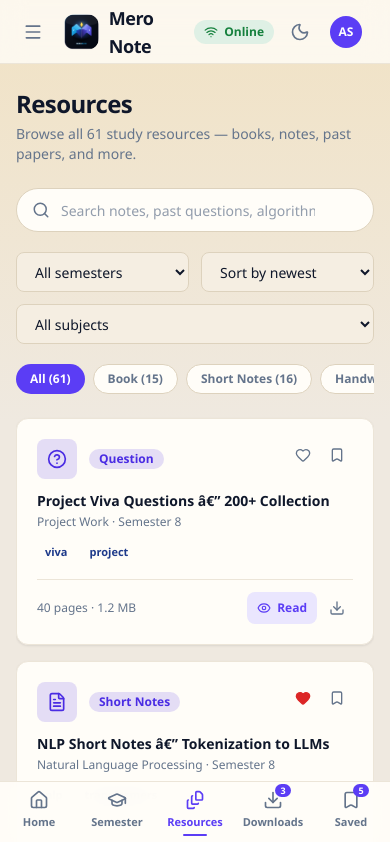
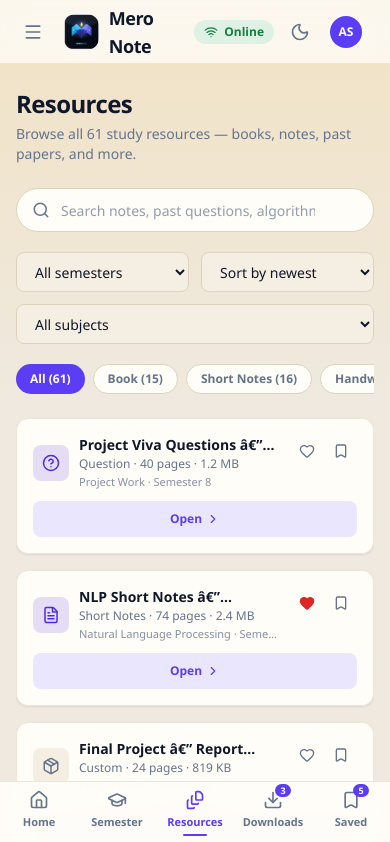
Before and after one commit to kismatdahal1-afk/MeroNote, a React (Vite) app in the folder client/: page /resources in a window 390 px wide. Shown: the top 842 px of the page. Built offline with nearby package versions, Linux system fonts and the light colour scheme.

Commit message:
fixed: resources cards on mobile view

```diff
--- a/client/src/components/cards/ResourceCard.tsx
+++ b/client/src/components/cards/ResourceCard.tsx
@@ -1,5 +1,5 @@
 import { Link } from "react-router-dom";
-import { Heart, Bookmark, Download, Eye, Check } from "lucide-react";
+import { Heart, Bookmark, Download, Eye, Check, ChevronRight } from "lucide-react";
 import type { Resource } from "../../types";
 import { Card } from "../common/PageHeader";
 import { RESOURCE_TYPE_CONFIG } from "../../lib/resourceType";
@@ -53,16 +53,67 @@ export function ResourceCard({ resource, showContext = true }: ResourceCardProps
   };
 
   return (
-    <Card interactive className="group relative flex h-full flex-col p-5">
+    <Card interactive className="group relative flex h-full flex-col p-4 sm:p-5">
       {/* Stretched link — makes the whole card clickable */}
       <Link
         to={`/resources/${resource.id}`}
         aria-label={`Open ${resource.title}`}
         className="absolute inset-0 rounded-xl focus-visible:outline focus-visible:outline-2 focus-visible:outline-offset-2 focus-visible:outline-primary"
       />
+      <div className="relative z-10 flex items-start justify-between gap-3 sm:hidden">
+        <div className="flex min-w-0 flex-1 items-center gap-2.5">
+          <div className={cx("flex size-9 shrink-0 items-center justify-center rounded-lg", typeConfig.badgeClass)}>
+            <TypeIcon className="size-4.5" aria-hidden="true" />
+          </div>
+          <div className="min-w-0 flex-1">
+            <p className="line-clamp-1 text-sm font-bold leading-snug text-foreground">
+              {resource.title}
+            </p>
+            <p className="mt-0.5 truncate text-xs font-medium text-muted-foreground">
+              {typeConfig.label} · {resource.pageCount} pages · {formatFileSize(resource.fileSize)}
+            </p>
+            {showContext && (subject || semester) && (
+              <p className="mt-0.5 truncate text-[11px] font-medium text-muted-foreground/80">
+                {[subject?.name, semester?.name].filter(Boolean).join(" · ")}
+              </p>
+            )}
+          </div>
+        </div>
+        <div className="flex shrink-0 items-center gap-0.5">
+          <IconButton
+            icon={Heart}
+            label={favorite ? "Remove from favorites" : "Add to favorites"}
+            size="sm"
+            variant={favorite ? "favorite" : "default"}
+            filled={favorite}
+            aria-pressed={favorite}
+            onClick={handleFavorite}
+          />
+          <IconButton
+            icon={Bookmark}
+            label={bookmarked ? "Bookmarked" : "Bookmark first page"}
+            size="sm"
+            variant={bookmarked ? "bookmark" : "default"}
+            filled={bookmarked}
+            aria-pressed={bookmarked}
+            onClick={handleBookmark}
+          />
+        </div>
+      </div>
+      <Link
+        to={`/resources/${resource.id}`}
+        aria-label={`Open ${resource.title}`}
+        className="relative z-10 mt-2.5 flex h-9 w-full items-center justify-center gap-1 rounded-lg bg-primary-muted text-xs font-bold text-primary transition-colors hover:bg-primary-muted-hover focus-visible:outline focus-visible:outline-2 focus-visible:outline-offset-2 focus-visible:outline-primary sm:hidden"
+      >
+        Open
+        <ChevronRight className="size-3.5" aria-hidden="true" />
+      </Link>
+
+      {/* Desktop card body — unchanged, hidden on mobile. */}
+      <div className="hidden sm:contents">
       <div className="relative z-10 flex items-start justify-between gap-3">
         <div className="flex min-w-0 items-center gap-3">
-          <div className={cx("flex size-10 shrink-0 items-center justify-center rounded-lg", typeConfig.badgeClass)}>
+          <div className={cx("flex size-9 shrink-0 items-center justify-center rounded-lg sm:size-10", typeConfig.badgeClass)}>
             <TypeIcon className="size-5" aria-hidden="true" />
           </div>
           <span className={cx("inline-flex w-fit items-center gap-1.5 rounded-full px-2.5 py-0.5 text-xs font-semibold", typeConfig.badgeClass)}>
@@ -91,7 +142,7 @@ export function ResourceCard({ resource, showContext = true }: ResourceCardProps
         </div>
       </div>
 
-      <div className="mt-3 flex min-w-0 flex-1 flex-col">
+      <div className="mt-2.5 flex min-w-0 flex-1 flex-col sm:mt-3">
         <h3 className="line-clamp-2 text-sm font-bold leading-snug text-foreground group-hover:text-primary">
           {resource.title}
         </h3>
@@ -103,7 +154,7 @@ export function ResourceCard({ resource, showContext = true }: ResourceCardProps
         )}
       </div>
 
-      <div className="mt-3 flex flex-wrap gap-1.5">
+      <div className="mt-2 flex flex-wrap gap-1.5 sm:mt-3">
         {resource.tags.slice(0, 3).map((tag) => (
           <span
             key={tag}
@@ -116,7 +167,7 @@ export function ResourceCard({ resource, showContext = true }: ResourceCardProps
 
       {/* Reading progress where available */}
       {progress && (
-        <div className="mt-3">
+        <div className="mt-2.5 sm:mt-3">
           <div className="mb-1.5 flex items-center justify-between text-[11px] font-semibold">
             <span className="text-muted-foreground">
               Page {progress.lastPage} of {resource.pageCount}
@@ -130,7 +181,7 @@ export function ResourceCard({ resource, showContext = true }: ResourceCardProps
         </div>
       )}
 
-      <div className="relative z-10 mt-4 flex items-center justify-between border-t border-border pt-3 text-xs font-medium text-muted-foreground">
+      <div className="relative z-10 mt-3 flex items-center justify-between border-t border-border pt-3 text-xs font-medium text-muted-foreground sm:mt-4">
         <span>
           {resource.pageCount} pages · {formatFileSize(resource.fileSize)}
         </span>
@@ -158,6 +209,7 @@ export function ResourceCard({ resource, showContext = true }: ResourceCardProps
           )}
         </div>
       </div>
+      </div>
     </Card>
   );
 }
--- a/client/src/components/subjects/SubjectResourceRow.tsx
+++ b/client/src/components/subjects/SubjectResourceRow.tsx
@@ -1,9 +1,11 @@
 import { Link } from "react-router-dom";
-import { ChevronRight } from "lucide-react";
+import { ChevronRight, Heart, Bookmark } from "lucide-react";
 import type { Resource } from "../../types";
 import { RESOURCE_TYPE_CONFIG } from "../../lib/resourceType";
 import { cx, formatFileSize } from "../../lib/utils";
+import { IconButton } from "../common/IconButton";
 import { useLibrary } from "../../state/LibraryProvider";
+import { useToast } from "../../state/ToastProvider";
 
 interface SubjectResourceRowProps {
   resource: Resource;
@@ -12,19 +14,33 @@ interface SubjectResourceRowProps {
 /**
  * Student-only resource row for the Subject Detail page.
  *
- * Clicking anywhere on the row navigates to the separate Student
- * Resource Detail page (/resources/:id) — it never expands inline and
- * never opens the PDF reader directly. The detail page owns the Read
- * action. Icon + type label reuse the Admin resource classification
- * (RESOURCE_TYPE_CONFIG) so Admin "Book" always renders as a Book row.
+ * Clicking navigates to the separate Student Resource Detail page
+ * (/resources/:id) — it never expands inline and never opens the PDF
+ * reader directly. The detail page owns the Read action. Icon + type
+ * label reuse the Admin resource classification (RESOURCE_TYPE_CONFIG)
+ * so Admin "Book" always renders as a Book row.
+ *
+ * Layout: desktop keeps the single horizontal row with an inline Open
+ * action; on mobile the row splits into two rows — icon + title +
+ * Favorite/Bookmark on the first row, a full-width Open action below.
  */
 export function SubjectResourceRow({ resource }: SubjectResourceRowProps) {
-  const { markOpened, getProgress } = useLibrary();
+  const {
+    markOpened,
+    getProgress,
+    isFavorite,
+    toggleFavorite,
+    getBookmark,
+    addBookmark,
+  } = useLibrary();
+  const { toast } = useToast();
 
   const normalizedType = (resource.type as string) === "other" ? "custom" : resource.type;
   const typeConfig = RESOURCE_TYPE_CONFIG[normalizedType] ?? RESOURCE_TYPE_CONFIG.custom;
   const TypeIcon = typeConfig.icon;
   const progress = getProgress(resource.id);
+  const favorite = isFavorite(resource.id);
+  const bookmarked = Boolean(getBookmark(resource.id));
   // Admin-entered custom label when present, otherwise the existing type label.
   const typeLabel =
     normalizedType === "custom" && resource.customType?.trim()
@@ -35,8 +51,23 @@ export function SubjectResourceRow({ resource }: SubjectResourceRowProps) {
   const typeTextClass =
     typeConfig.badgeClass.split(" ").find((c) => c.startsWith("text-")) ?? "text-muted-foreground";
 
+  const handleFavorite = () => {
+    toggleFavorite(resource.id);
+    toast(favorite ? "Removed from favorites" : "Added to favorites");
+  };
+
+  const handleBookmark = () => {
+    if (bookmarked) {
+      toast("Already bookmarked — manage from Bookmarks page", "info");
+      return;
+    }
+    addBookmark(resource, 1, "");
+    toast("Bookmark saved (mock)");
+  };
+
   return (
-    <li className="card-glow group flex items-center gap-3 rounded-xl border border-border bg-surface px-3.5 py-3 transition-colors hover:border-primary/30 hover:bg-surface-hover/40">
+    <li className="card-glow group rounded-xl border border-border bg-surface px-3.5 py-3 transition-colors hover:border-primary/30 hover:bg-surface-hover/40">
+      <div className="flex w-full items-center gap-3">
         <Link
           to={`/resources/${resource.id}`}
           onClick={() => markOpened(resource.id)}
@@ -77,11 +108,43 @@ export function SubjectResourceRow({ resource }: SubjectResourceRowProps) {
             </p>
           </div>
 
-        <span className="inline-flex h-9 shrink-0 items-center gap-1 rounded-lg bg-primary-muted px-3 text-xs font-bold text-primary transition-colors group-hover:bg-primary-muted-hover">
+          <span className="hidden h-9 shrink-0 items-center gap-1 rounded-lg bg-primary-muted px-3 text-xs font-bold text-primary transition-colors group-hover:bg-primary-muted-hover sm:inline-flex">
             Open
             <ChevronRight className="size-3.5" aria-hidden="true" />
           </span>
         </Link>
+
+        <div className="flex shrink-0 items-center gap-0.5 sm:hidden">
+          <IconButton
+            icon={Heart}
+            label={favorite ? "Remove from favorites" : "Add to favorites"}
+            size="sm"
+            variant={favorite ? "favorite" : "default"}
+            filled={favorite}
+            aria-pressed={favorite}
+            onClick={handleFavorite}
+          />
+          <IconButton
+            icon={Bookmark}
+            label={bookmarked ? "Bookmarked" : "Bookmark this resource"}
+            size="sm"
+            variant={bookmarked ? "bookmark" : "default"}
+            filled={bookmarked}
+            aria-pressed={bookmarked}
+            onClick={handleBookmark}
+          />
+        </div>
+      </div>
+
+      <Link
+        to={`/resources/${resource.id}`}
+        onClick={() => markOpened(resource.id)}
+        aria-label={`Open ${resource.title}`}
+        className="mt-2.5 flex h-9 w-full items-center justify-center gap-1 rounded-lg bg-primary-muted text-xs font-bold text-primary transition-colors hover:bg-primary-muted-hover focus-visible:outline focus-visible:outline-2 focus-visible:outline-offset-2 focus-visible:outline-primary sm:hidden"
+      >
+        Open
+        <ChevronRight className="size-3.5" aria-hidden="true" />
+      </Link>
     </li>
   );
 }
```
Lines whose indentation alone changed are shown as unchanged.
